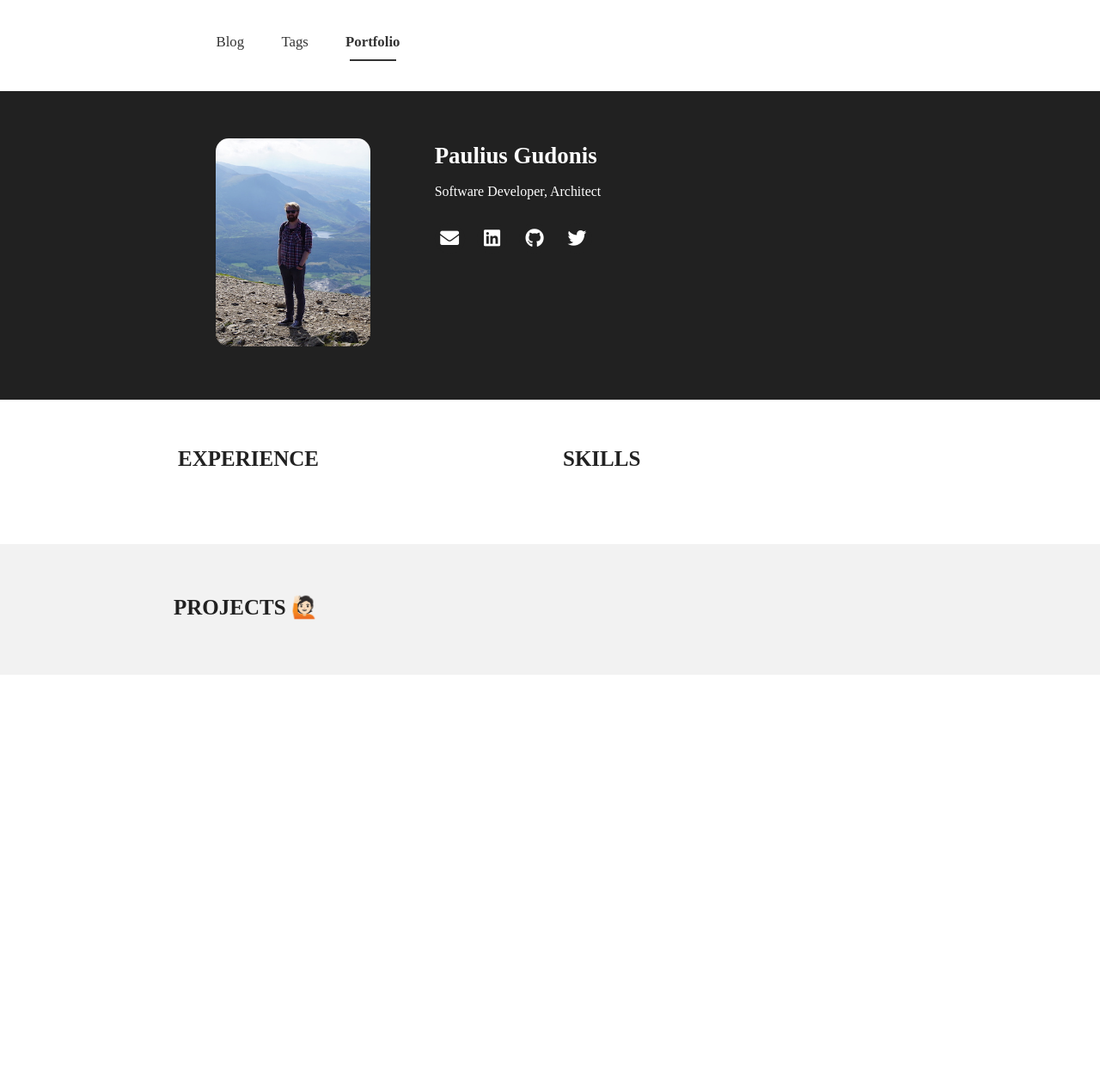
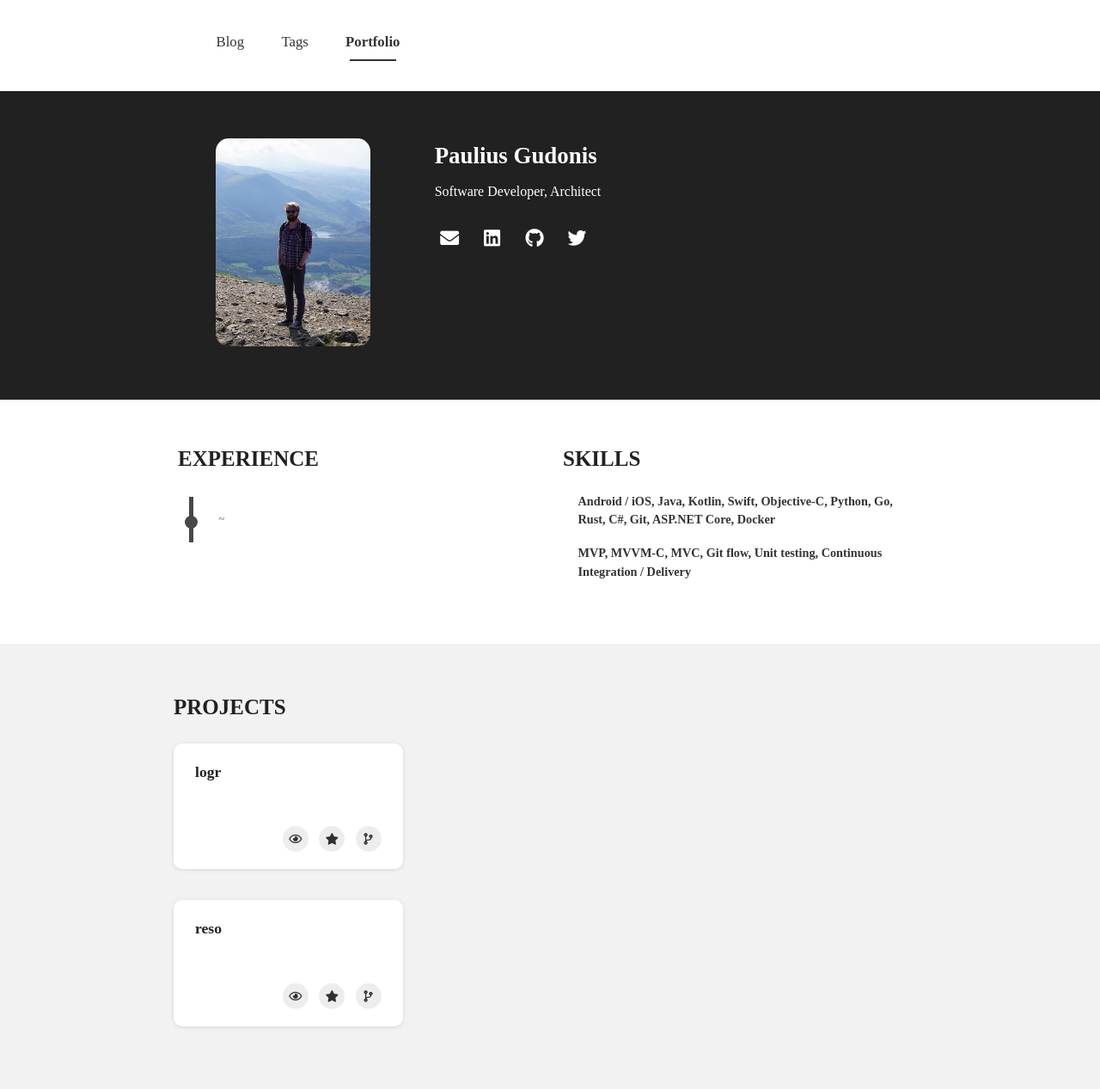
Before and after one commit to nakkht/pgu.dev, a Jekyll site: the page built from portfolio.html, in a window 1280 px wide. Shown: the whole page at 86% size. Built offline with Jekyll 4.4.1, drawn with Linux system fonts in a browser that asks for light colours; nearby versions of some CDN libraries; some web fonts are replaced; before the commit the page ends 900 px from its top, so only the background shows below that.

Commit message:
Added projects/skills Removed emojis

```diff
--- a/_config.yml
+++ b/_config.yml
@@ -1,25 +1,26 @@
 baseurl: ""
 url: "https://pgu.dev"
 
-theme_settings :
-  title : Paulius Gudonis
+theme_settings:
+  title: Paulius Gudonis
 
-  profile :
-    image : assets/img/me.jpg
-    username : Paulius Gudonis
+  profile:
+    image: assets/img/me.jpg
+    username: Paulius Gudonis
     description: Software Developer, Architect
 
-  icons :
+    skills:
+        - skill: Android / iOS, Java, Kotlin, Swift, Objective-C, Python, Go, Rust, C#, Git, ASP.NET Core, Docker
+        - skill: MVP, MVVM-C, MVC, Git flow, Unit testing, Continuous Integration / Delivery
+
+    experience:
+        -
+
+  icons:
     email: paulius.gudonis.92@gmail.com
     linkedin: https://linkedin.com/in/pauliusgudonis
     github: nakkht
-    gitlab:
-    bitbucket:
-    google_plus:
     twitter: nakkht
-    youtube:
-    facebook:
-    instagram:
 
 paginate: 5
 paginate_path: "blog/page:num"
@@ -27,6 +28,6 @@ paginate_path: "blog/page:num"
 sass:
   sass_dir: _sass
   style: :compressed
-gems: [jekyll-paginate]
+plugins: [jekyll-paginate]
 bootstrap:
   assets: true
--- a/_includes/aside.html
+++ b/_includes/aside.html
@@ -28,7 +28,7 @@
 <!-- Project -->
 <div id="proj-wrap">
   <a href="{{ site.url }}/portfolio#projects">
-    <p class="title">PROJECTS 🙋🏻 </p>
+    <p class="title">PROJECTS</p>
     <hr class="proj-hr">
     {% for _ in site.data.projects %}
     {% assign project = _.project %}
--- a/_includes/projects.html
+++ b/_includes/projects.html
@@ -1,6 +1,6 @@
 <section id="project">
   <div class="project-wrap">
-    <p class="title">PROJECTS 🙋🏻</p>
+    <p class="title">PROJECTS</p>
     <div class="card-container">
       {% for _ in site.data.projects %}
       {% assign project = _.project %}
--- a/_layouts/portfolio.html
+++ b/_layouts/portfolio.html
@@ -42,11 +42,6 @@ layout: page
         {% for _ in profile.skills %}
         <li class="skill">
           <p class="name">{{ _.skill }}</p>
-          <div class="progress">
-            <div class="progress-bar" style="width: {{ _.value }}%">
-              <div class="progress-value">{{ _.value }}%</div>
-            </div>
-          </div>
         </li>
         {% endfor %}
       </ul>
```
Also changed, not shown: _data/projects.yml (added, +13 -0 lines).
